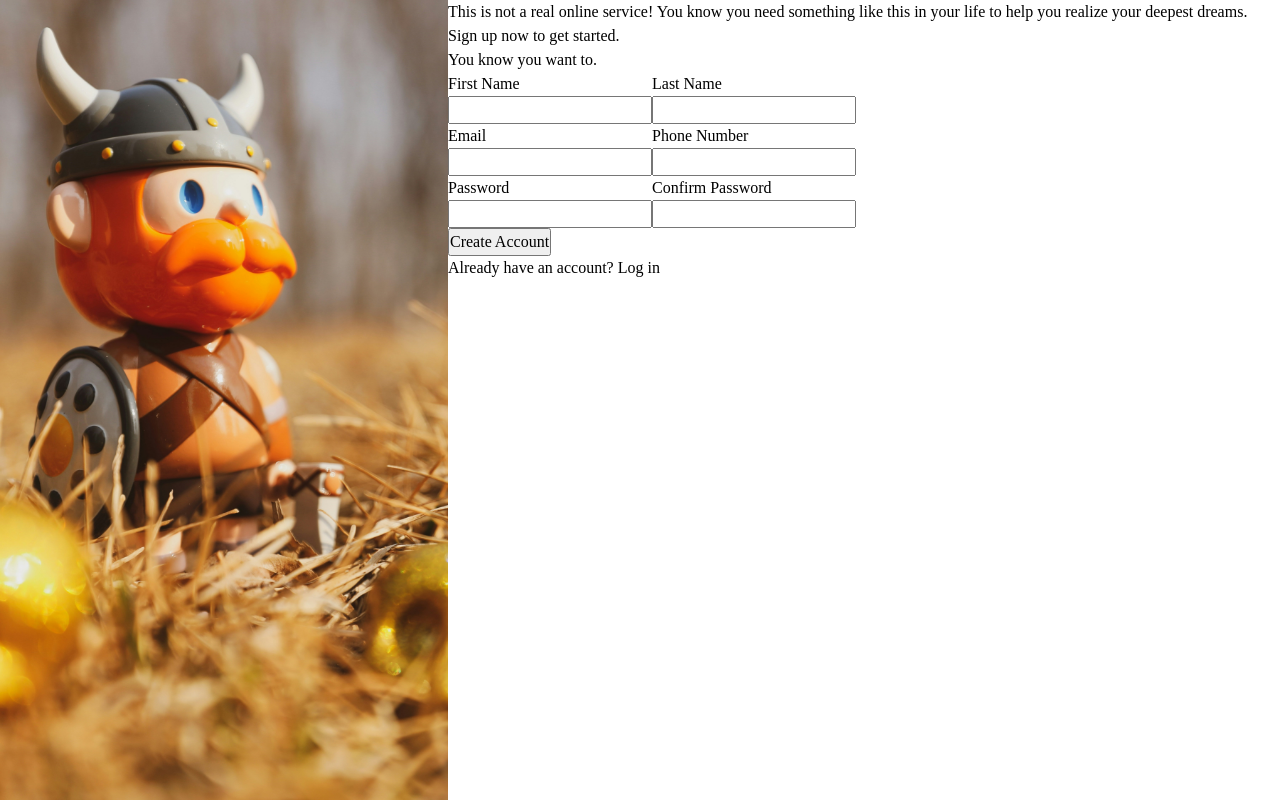
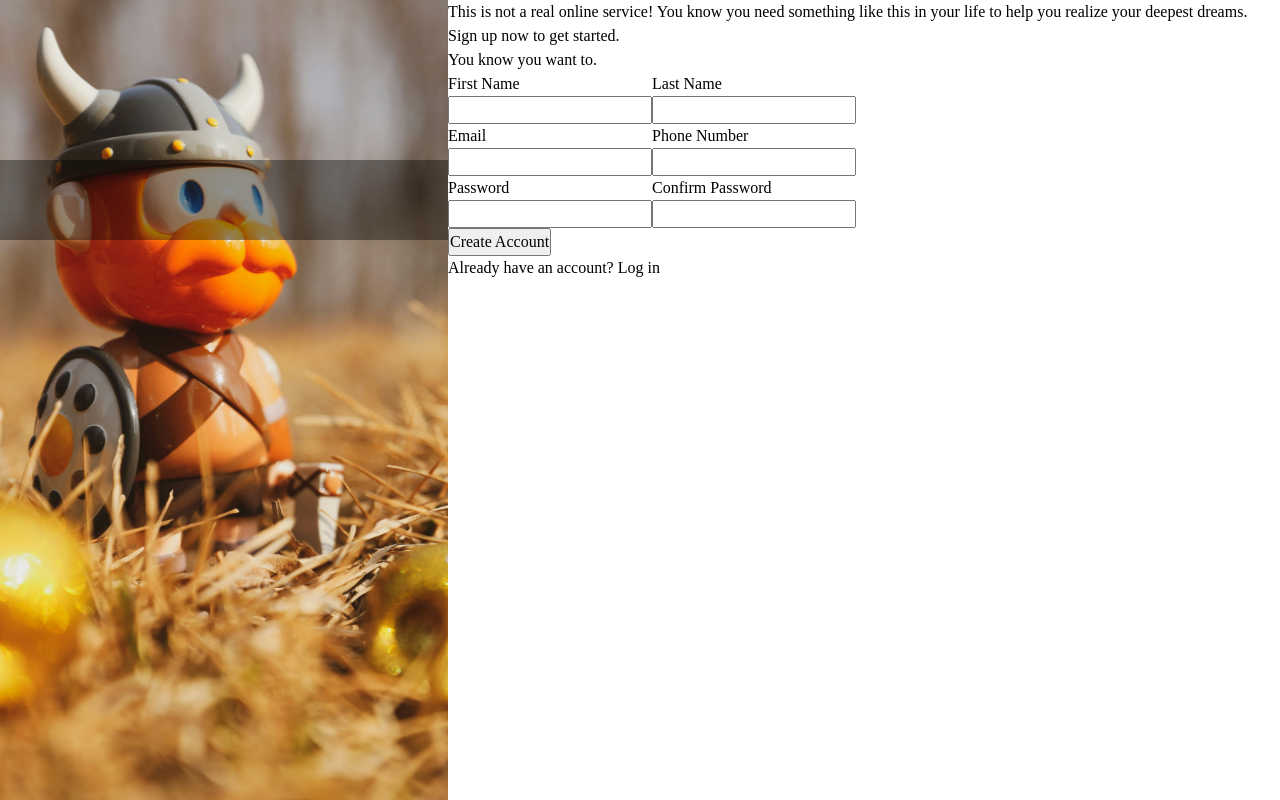
Before and after one commit to Russellier/odin-signup-form, a plain HTML site: page index.html in a window 1280 px wide. Drawn offline with Linux system fonts and the light colour scheme.

Commit message:
feat: Add div over image

```diff
--- a/index.html
+++ b/index.html
@@ -8,6 +8,7 @@
   </head>
   <body>
     <div class="img-container">
+      <div></div>
       <img
         alt="Image of a Viking toy"
         class="bg-image"
--- a/styles.css
+++ b/styles.css
@@ -51,16 +51,17 @@ body {
 .img-container {
   width: 35vw;
   height: 100vh;
-  /* background-image: url(images/hao-qin-eo0rWDA_-IA-unsplash.jpg); */
-  background-color: lightblue;
   flex-shrink: 0;
+  position: relative;
 }
 
 .img-container > div {
   width: 100%;
   height: 5rem;
   margin-top: 10rem;
-  background-color: #8080805d;
+  background-color: #00000062;
+  float: top;
+  position: absolute;
 }
 
 .bg-image {
```
